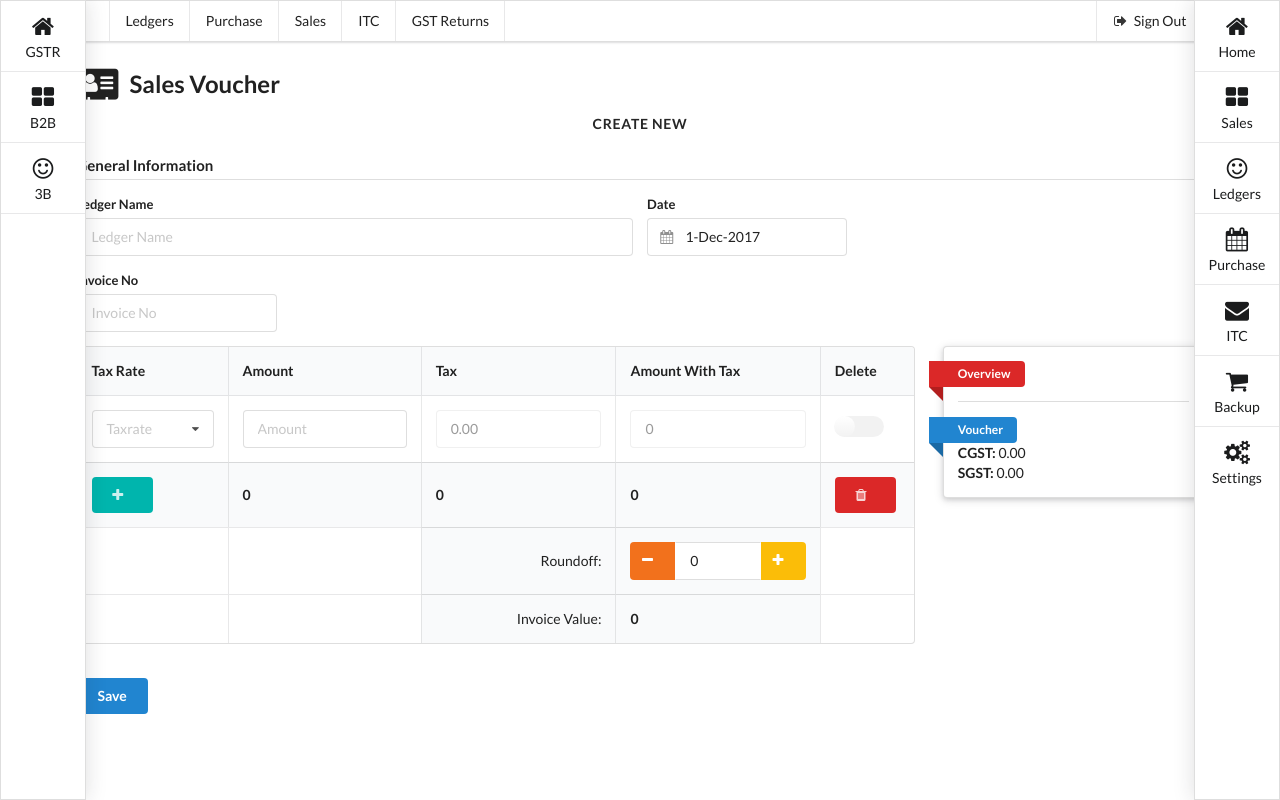
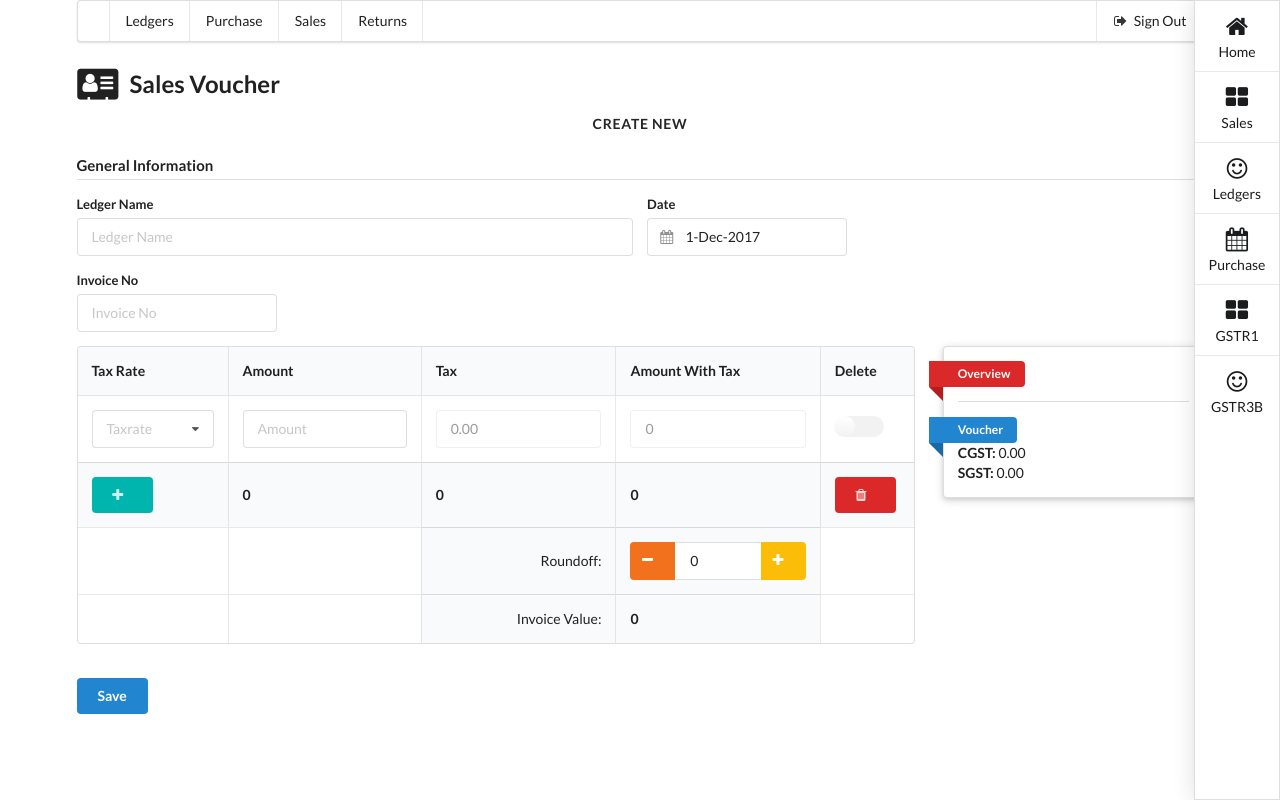
Before and after one commit to joydeep1701/GSTBull, a Flask app: page /sales/add in a window 1280 px wide. Run offline with Flask 2, Linux system fonts and the light colour scheme; the visitor is signed in with stand-in values (Sample User, id 1); data comes from the database, SQL or seed files in the repository; both versions use the stored data as it was after the commit.

Commit message:
GSTR Fix, Menu Modification

```diff
--- a/app.py
+++ b/app.py
@@ -141,6 +141,7 @@ def login():
 def gstr3b(m,y):
     form_1 = gstr.GSTR1(m, y, session['company_id'])
     data = form_1.getData()
+    #return json.dumps(data)
     return render_template('gstr1.html',data=data)
 
 @app.route('/gstr3b/<y>/<m>')
@@ -148,6 +149,7 @@ def gstr3b(m,y):
 def gstr1(m,y):
     form_3b = gstr.GSTR3b(m,y,session['company_id'])
     data = form_3b.getData()
+    #return json.dumps(data)
     return render_template('gstr3b.html',data=data)
 if __name__ == '__main__':
     app.run(host='0.0.0.0', port=5001)
--- a/templates/horizontal_menu.html
+++ b/templates/horizontal_menu.html
@@ -33,14 +33,11 @@
           </div>
         </div>
         <div class="ui dropdown item">
-          <span class="text">ITC</span>
+          <span class="text">Returns</span>
           <div class="menu">
-            <div class="item">Adjust Credit</div>
-            <div class="item">Display Credit</div>
-            <div class="item">Summary</div>
+            <a href="{{url_for('addsales')}}" class="item">GSTR - 1</a>
           </div>
         </div>
-        <div class="item">GST Returns</div>
       </div>
 
    {% endif %}
--- a/templates/layout.html
+++ b/templates/layout.html
@@ -14,6 +14,14 @@
 
   <title>{% block title %}{% endblock %} | GSTBull</title>
   {% block head %} {% endblock %}
+  <style>
+    @media print
+    {
+      div{
+          page-break-inside: avoid;
+      }
+    }
+  </style>
   <script type="text/javascript">
     $(document).ready(function() {
       $('.dropdown')
--- a/templates/vertical_bars.html
+++ b/templates/vertical_bars.html
@@ -1,19 +1,5 @@
-<div class="ui left vertical labeled icon sidebar menu  visible" id="sidebar">
-  <a class="item">
-    <i class="home icon"></i>
-    GSTR
-  </a>
-  <a class="item">
-    <i class="block layout icon"></i>
-    B2B
-  </a>
-  <a class="item" href="/gstr3b/2017/Dec">
-    <i class="smile icon"></i>
-    3B
-  </a>
-</div>
 <div class="ui right one item vertical labeled icon sidebar menu push visible" id="downbar">
-  <a class="item">
+  <a class="item" href="/">
   <i class="home icon"></i>
   Home
 </a>
@@ -29,17 +15,13 @@
   <i class="calendar icon"></i>
   Purchase
 </a>
-  <a class="item">
-  <i class="mail icon"></i>
-  ITC
+<a class="item">
+  <i class="block layout icon"></i>
+  GSTR1
+</a>
+<a class="item" href="/gstr3b/2017/Dec">
+  <i class="smile icon"></i>
+  GSTR3B
 </a>
 
-  <a class="item">
-  <i class="shop icon"></i>
-  Backup
-</a>
-  <a class="item">
-  <i class="settings icon"></i>
-  Settings
-</a>
 </div>
```
Also changed, not shown: gstr.py (+39 -16 lines), watchdog.db.
